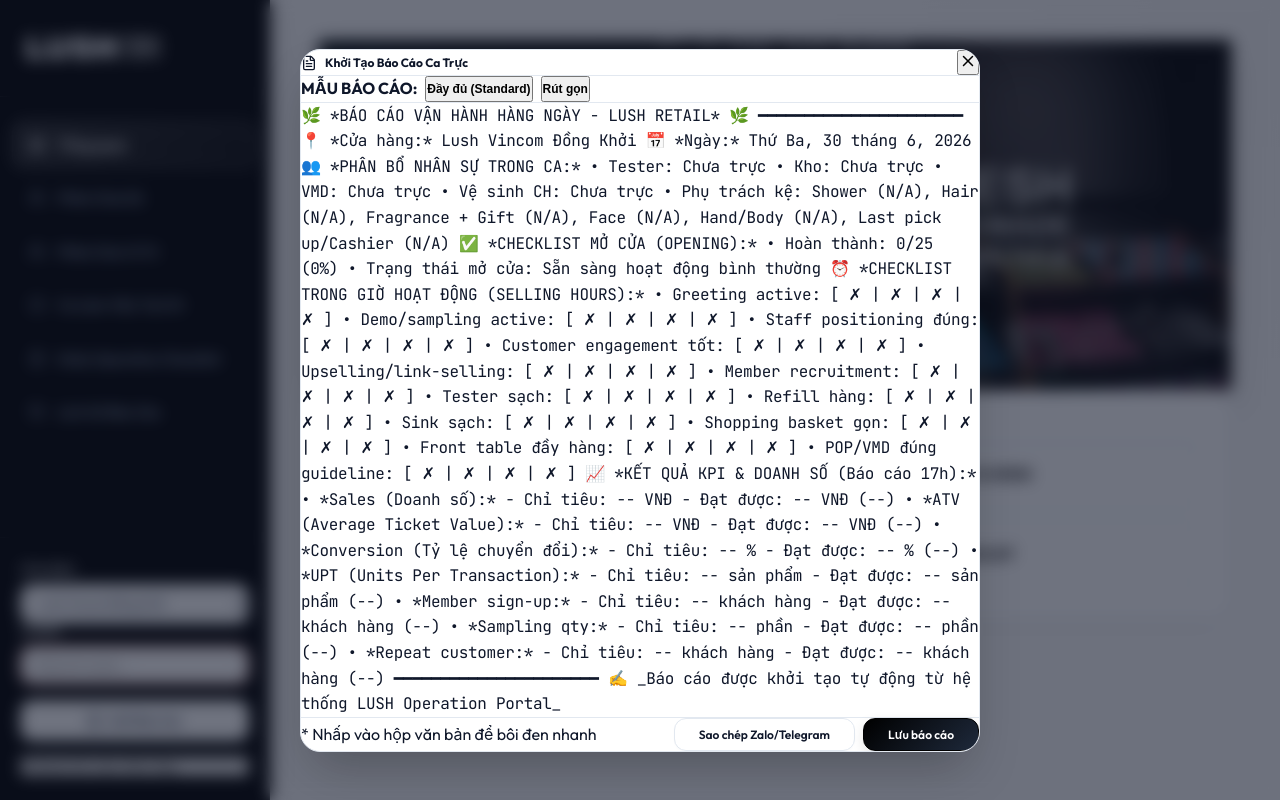
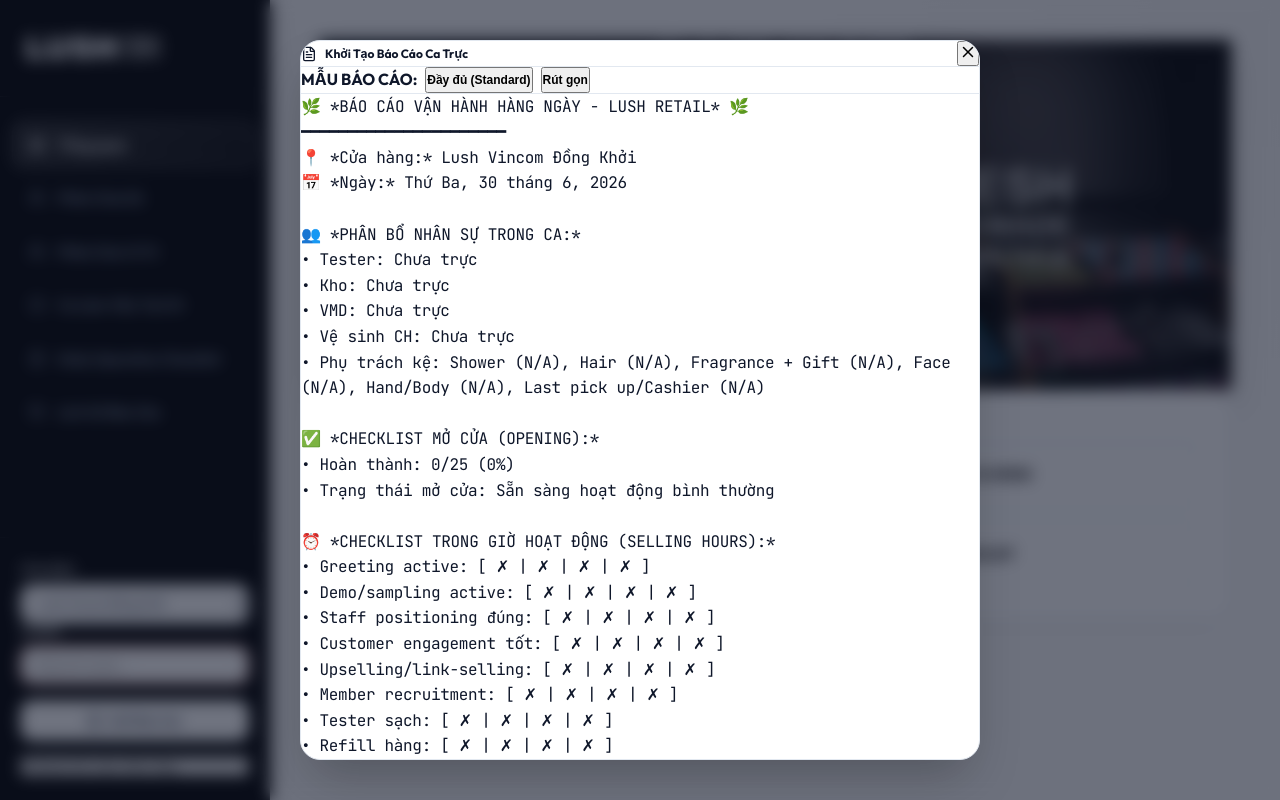
Before and after one commit to bichlocqct/lushoperationreport, a React (Vite) app: page / in a window 1280 px wide. Both pictures are taken after a click on the button "Xuất Báo Cáo". Built offline with nearby package versions, Linux system fonts and the light colour scheme.

Commit message:
fix: define whitespace-pre-wrap utility and apply inline pre-wrap styling to report modal preview box

```diff
--- a/src/components/ReportModal.jsx
+++ b/src/components/ReportModal.jsx
@@ -204,7 +204,10 @@
 
         {/* Body Preview */}
         <div className="flex-1 p-4 overflow-y-auto space-y-4 bg-bg-inset">
-          <div className="bg-white border border-medium p-4 font-mono text-[10px] text-black whitespace-pre-wrap max-h-[45vh] overflow-y-auto select-all leading-relaxed">
+          <div
+            className="bg-white border border-medium p-4 font-mono text-[10px] text-black whitespace-pre-wrap max-h-[45vh] overflow-y-auto select-all leading-relaxed"
+            style={{ whiteSpace: 'pre-wrap' }}
+          >
             {generateReportText()}
           </div>
         </div>
--- a/src/index.css
+++ b/src/index.css
@@ -1770,3 +1770,7 @@
   background-color: #000000 !important;
   box-shadow: 0 1px 3px rgba(0, 0, 0, 0.1) !important;
 }
+
+.whitespace-pre-wrap {
+  white-space: pre-wrap !important;
+}
```
